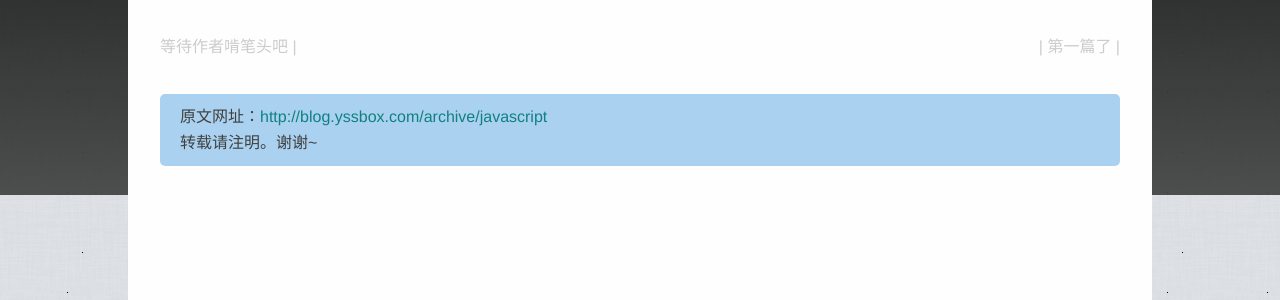
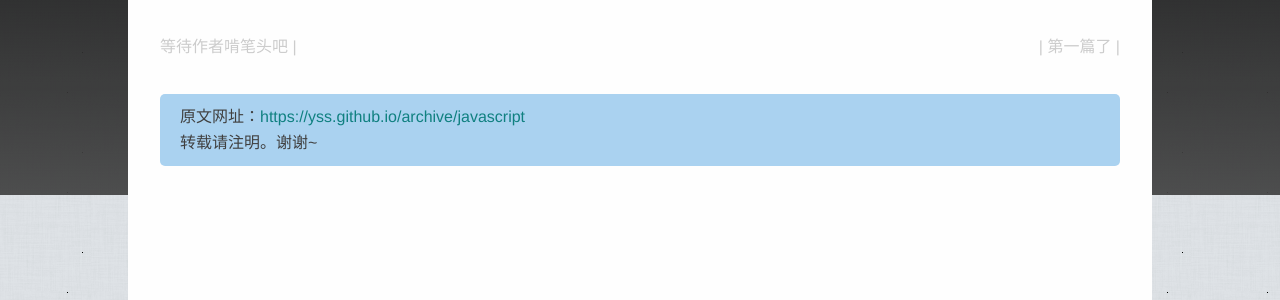
Before and after one commit to yss/yss.github.io, a Jekyll site: the page built from archive/javascript.md, in a window 1280 px wide. Shown: the part 255-555 px from the top of the page. Built offline with Jekyll 4.4.1, drawn with Linux system fonts in a browser that asks for light colours; comment, search, counter and statistics services are not loaded.

Commit message:
MOD: change domain to yss.github.io

```diff
--- a/CNAME
+++ /dev/null
@@ -1 +0,0 @@
-blog.yssbox.com
--- a/_config.yml
+++ b/_config.yml
@@ -3,7 +3,7 @@ emall: yss.nelson@gmail.com
 description: focus on technology by a front-end development
 
 baseurl: ""
-url: "http://blog.yssbox.com"
+url: "https://yss.github.io"
 github_username: yss
 
 markdown: kramdown
@@ -11,12 +11,12 @@ kramdown:
     input: GFM
     syntax_highlighter: rouge
 
-production_url: http://blog.yssbox.com
+production_url: https://yss.github.io
 
 gems:
     - jekyll-paginate
     - jekyll-sitemap
-paginate: 12
+paginate: 16
 paginate_path: "/page:num"
 
 permalink: /:year/:month/:day/:title.html
```
